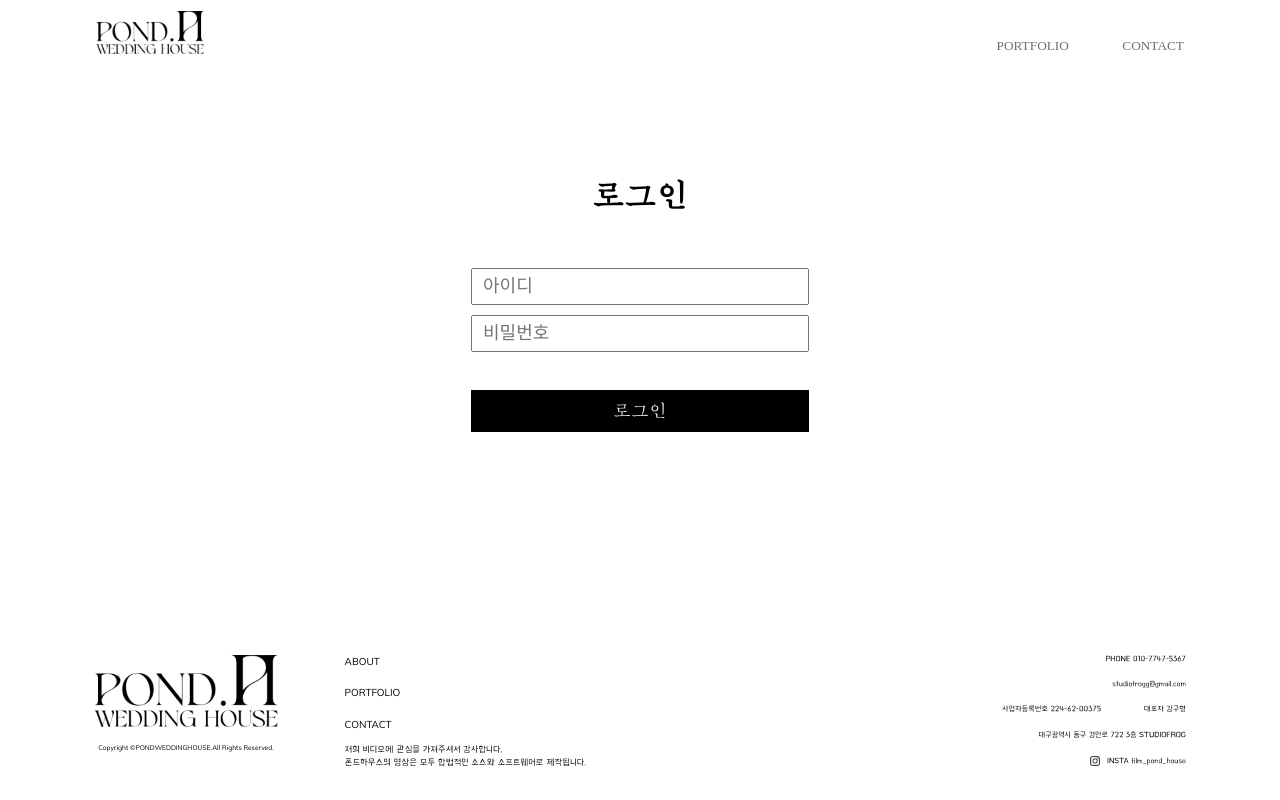
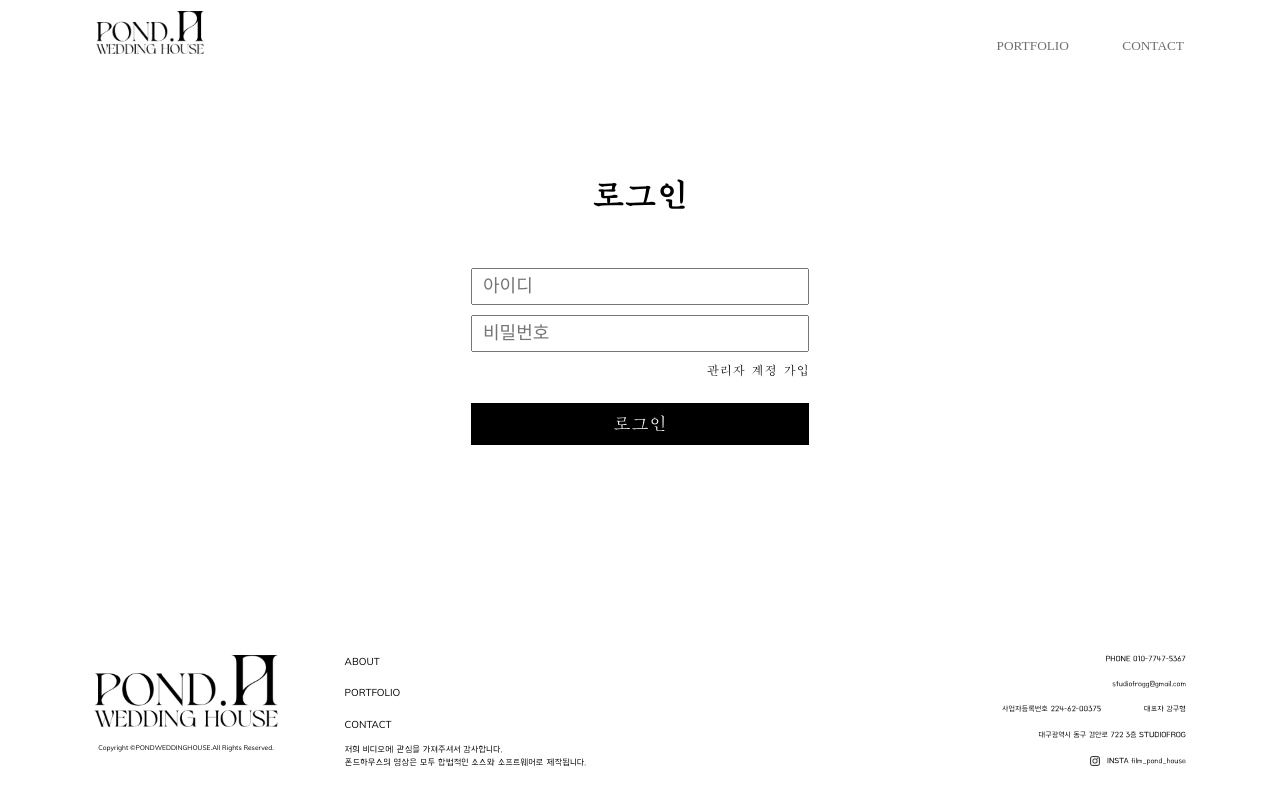
Before and after one commit to KMS322/pondhouse, a React (Create React App) app in the folder front/: page /admin in a window 1280 px wide. Built offline with nearby package versions, Linux system fonts and the light colour scheme.

Commit message:
login change

```diff
--- a/front/src/adminComponents/adminLogin.js
+++ b/front/src/adminComponents/adminLogin.js
@@ -57,13 +57,13 @@ const AdminLogin = () => {
           />
         </div>
         <div className="text_box">
-          {/* <p
+          <p
             onClick={() => {
               navigate("/adminSignup");
             }}
           >
             관리자 계정 가입
-          </p> */}
+          </p>
           {/* <p>비밀번호 찾기/변경</p> */}
         </div>
         <div className="btn" onClick={submit}>
--- a/front/src/adminComponents/adminPopup.js
+++ b/front/src/adminComponents/adminPopup.js
@@ -1,6 +1,7 @@
 import "../css/adminPopup.css";
 import React, { useState, useEffect } from "react";
 import { useDispatch, useSelector } from "react-redux";
+import { useLocation } from "react-router-dom";
 import {
   ADD_POPUP_REQUEST,
   LOAD_POPUP_REQUEST,
@@ -10,6 +11,8 @@ import AdminSubHeader from "./adminSubHeader";
 import EventPopup from "../components/contact/eventPopup";
 import axios from "axios";
 const AdminPopup = () => {
+  const location = useLocation();
+  const me = location.state && location.state.me;
   const dispatch = useDispatch();
   const { popup, activePopupDone, addPopupDone } = useSelector(
     (state) => state.popup
@@ -89,6 +92,7 @@ const AdminPopup = () => {
   return (
     <>
       <AdminSubHeader data={"팝업 관리"} />
+      {(me && me === "ganstar95") || me === "admin" ? (
         <div className="adminPopup">
           <div className="btn_box">
             <div
@@ -130,6 +134,9 @@ const AdminPopup = () => {
             미리 보기
           </div>
         </div>
+      ) : (
+        ""
+      )}
       {openPopup ? <EventPopup onClose={handleClose} /> : ""}
     </>
   );
```
Lines whose indentation alone changed are shown as unchanged.
